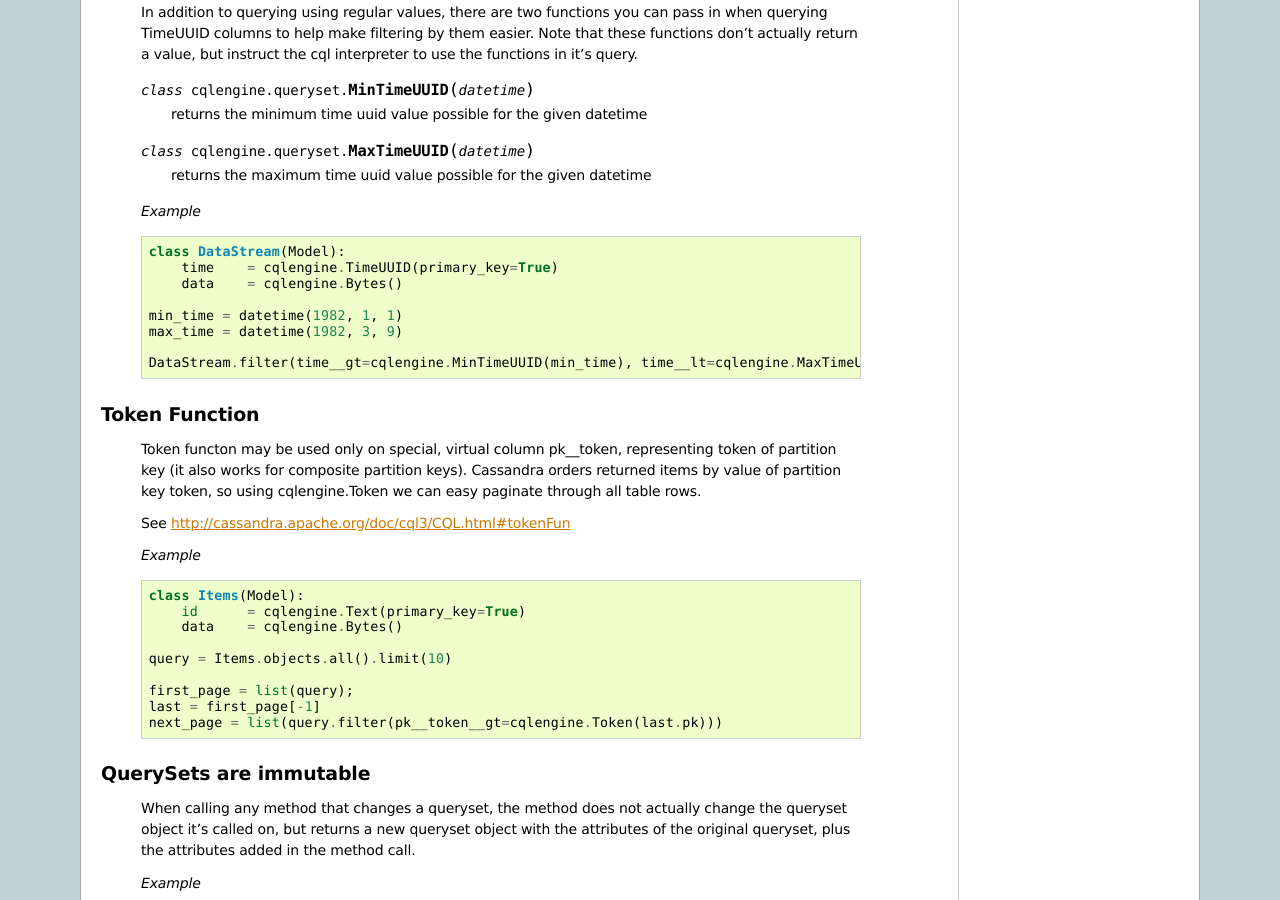
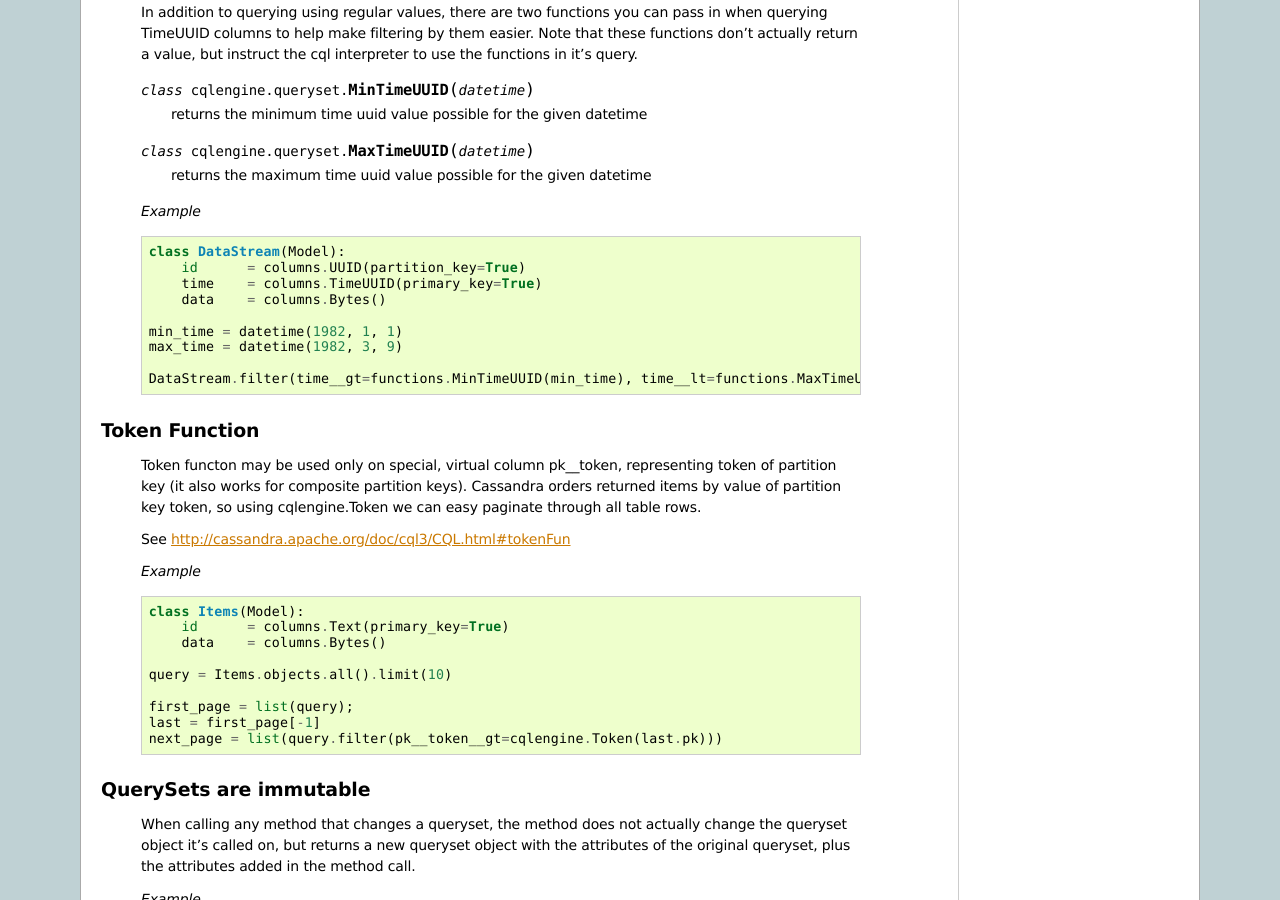
Before and after one commit to datastax/python-driver, a Sphinx documentation site: the page built from docs/cqlengine/queryset.rst, in a window 1280 px wide and 900 px high, scrolled down 3092 px. Built offline with Sphinx 7.4.7, drawn with Linux system fonts in a browser that asks for light colours; pages that are not in the unit, such as notebooks, are missing from menus.

Commit message:
Updates to queryset docs
* Cannot filter by primary_key only (in example, created 'id' and set as a 'partition_key')
* Updated import from 'cqlengine' to 'columns' and 'functions'

```diff
--- a/docs/cqlengine/queryset.rst
+++ b/docs/cqlengine/queryset.rst
@@ -209,13 +209,14 @@ TimeUUID Functions
     .. code-block:: python
 
         class DataStream(Model):
-            time    = cqlengine.TimeUUID(primary_key=True)
-            data    = cqlengine.Bytes()
+            id      = columns.UUID(partition_key=True)
+            time    = columns.TimeUUID(primary_key=True)
+            data    = columns.Bytes()
 
         min_time = datetime(1982, 1, 1)
         max_time = datetime(1982, 3, 9)
 
-        DataStream.filter(time__gt=cqlengine.MinTimeUUID(min_time), time__lt=cqlengine.MaxTimeUUID(max_time))
+        DataStream.filter(time__gt=functions.MinTimeUUID(min_time), time__lt=functions.MaxTimeUUID(max_time))
 
 Token Function
 ==============
@@ -230,8 +231,8 @@ Token Function
     .. code-block:: python
 
         class Items(Model):
-            id      = cqlengine.Text(primary_key=True)
-            data    = cqlengine.Bytes()
+            id      = columns.Text(primary_key=True)
+            data    = columns.Bytes()
 
         query = Items.objects.all().limit(10)
 
```
